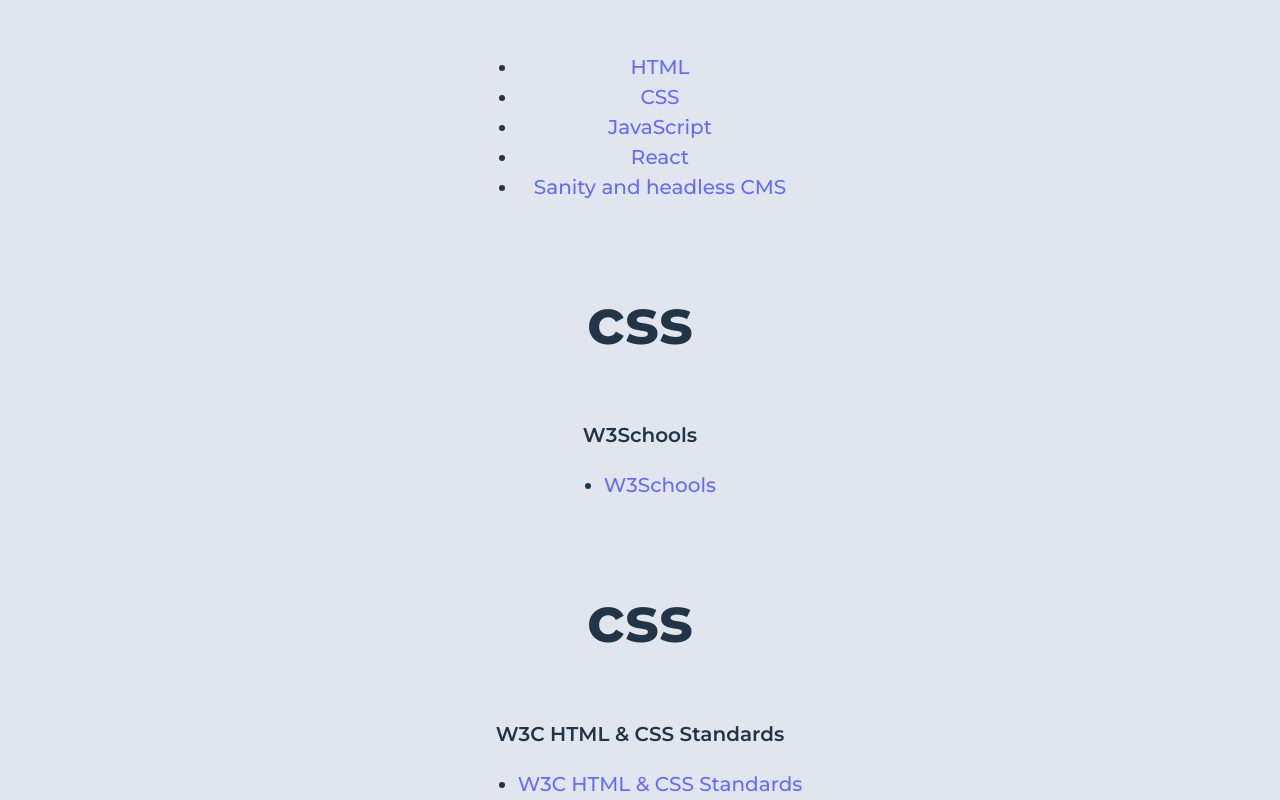
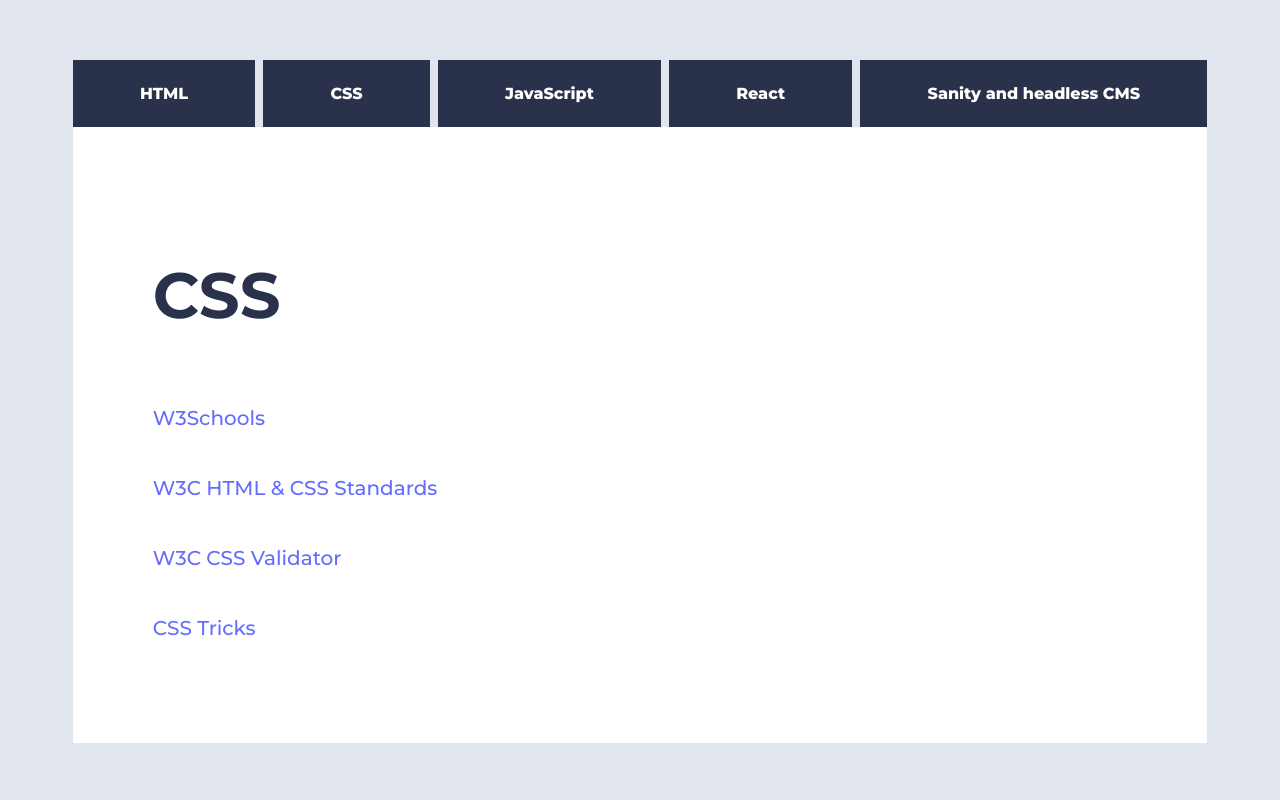
Before and after one commit to Lubbsaur/Arbeidskrav_2, a React (Vite) app: page /css in a window 1280 px wide. Shown: the top 800 px of the page. Built offline with nearby package versions, Linux system fonts and the light colour scheme.

Commit message:
Finally (med mye hjelp fra AC)

```diff
--- a/src/components/Layout.jsx
+++ b/src/components/Layout.jsx
@@ -2,7 +2,7 @@
 import PageTitle from "./PageTitle";
 import Resources from "./Resources";
 
-export default function Layout({ children}) {
+export default function Layout({ children }) {
 
 
   return (
--- a/src/components/Nav.jsx
+++ b/src/components/Nav.jsx
@@ -34,7 +34,7 @@
     {
       id: 5,
       name: 'Sanity and headless CMS',
-      slug: 'sanity'
+      slug: 'headless-cms'
     }
   ]
 
--- a/src/components/PageTitle.jsx
+++ b/src/components/PageTitle.jsx
@@ -4,12 +4,12 @@
 import { useParams } from "react-router-dom";
 import Resources from "./Resources";
 
-export default function PageTitle({title }) {
+export default function PageTitle({ title }) {
 
   //const slug = slug.toUpperCase();
 
 
   return (
-    <h1>{title}</h1>
+    <h1>{title.toUpperCase()}</h1>
   )
 }
--- a/src/components/Resources.jsx
+++ b/src/components/Resources.jsx
@@ -9,16 +9,16 @@
 
   const resoursesSlug = resources.filter((resource) => resource.category === slug);
 
- console.log(resoursesSlug)
+  console.log(resoursesSlug)
 
 
 
   return (
     <>
+    <PageTitle title={resoursesSlug[0].category} />
     {resoursesSlug.map((resource, index) =>
       <article key={index}>
-        <PageTitle title={resource.category} />
-            <p>{resource.title}</p>
+        {/*<PageTitle title={resource.category} />*/}
             <ul>
               <li>
                 <Link to={resource.url}>{resource.title}</Link>
--- a/src/styles/layout.scss
+++ b/src/styles/layout.scss
@@ -10,10 +10,9 @@
   font-weight: 600;
 }
 
-#main-section {
+#root{
   display: flex;
   flex-direction: column;
-  align-items: center;
   justify-content: center;
   align-content: center;
   margin-left: auto;
@@ -27,14 +26,10 @@
     ul {
 
       padding: 0;
-
-      div {
       display: flex;
       list-style: none;
       justify-content: space-between;
       gap: .5rem;
-
-      }
 
       li {
 
@@ -47,8 +42,6 @@
           background: colors.$blueDark;
         }
 
-
-
       }
     }
   }
@@ -59,27 +52,21 @@
   }
 
 
-  #main-article {
+  #main-section {
     background-color: colors.$white;
     color: colors.$blueDark;
-
     width: 100%;
     height: auto;
     display: flex;
+    flex-direction: column;
     padding: 5rem;
     box-sizing: border-box;
     text-align: left;
 
-    div {
-      display: flex;
-      flex-direction: column;
-
-      ul {
-        list-style: none;
-        padding: 0;
-      }
+    ul {
+      list-style: none;
+      padding: 0;
     }
-
 
   }
 
```
